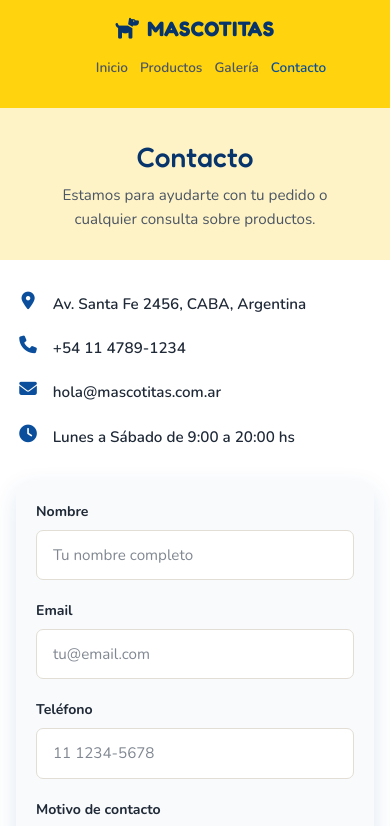
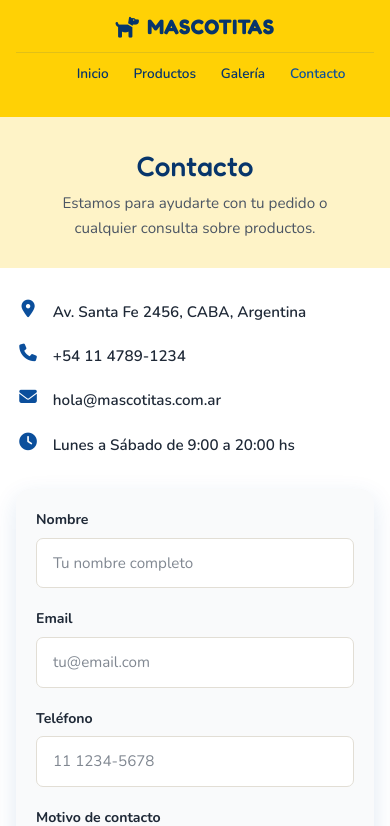
Before and after one commit to daliendre95-spec/MascotitasPetshop, a React (Vite) app: page /contacto in a window 390 px wide. Shown: the top 826 px of the page. Built offline with nearby package versions, Linux system fonts and the light colour scheme.

Commit message:
fix: header mobile con fondo amarillo completo sobre el menu

```diff
--- a/src/styles/hero.css
+++ b/src/styles/hero.css
@@ -44,7 +44,7 @@
 
 @media (max-width: 768px) {
   .hero {
-    min-height: calc(100dvh - 7.5rem);
+    min-height: calc(100dvh - 9.5rem);
     padding: 1.5rem 1rem;
     background-position: center center;
   }
--- a/src/styles/navbar.css
+++ b/src/styles/navbar.css
@@ -2,17 +2,23 @@
   position: sticky;
   top: 0;
   z-index: 100;
-  background-color: rgba(255, 209, 0, 0.95);
+  background-color: rgba(255, 209, 0, 0.98);
   backdrop-filter: blur(8px);
   border-bottom: 1px solid var(--color-light);
-  height: var(--header-height);
+  /* Crece con el menú: evita links flotando sobre el hero */
+  height: auto;
+  min-height: var(--header-height);
 }
 
 .site-header .container {
   display: flex;
   align-items: center;
   justify-content: space-between;
-  height: 100%;
+  gap: 0.75rem;
+  min-height: var(--header-height);
+  height: auto;
+  padding-top: 0.5rem;
+  padding-bottom: 0.5rem;
 }
 
 .logo {
@@ -25,20 +31,22 @@
   letter-spacing: 0.02em;
   font-weight: 700;
   color: var(--color-primary-dark);
+  flex-shrink: 0;
 }
 
 .main-nav ul {
   display: flex;
   flex-wrap: wrap;
   gap: 0.25rem 1rem;
+  justify-content: flex-end;
 }
 
 .main-nav a {
   text-decoration: none;
-  color: var(--color-muted);
+  color: var(--color-primary-dark);
   font-weight: 600;
   font-size: 0.9rem;
-  padding: 0.35rem 0;
+  padding: 0.35rem 0.15rem;
   transition: color 0.2s;
 }
 
@@ -48,29 +56,41 @@
 }
 
 @media (max-width: 768px) {
-  .site-header {
-    height: auto;
-    min-height: var(--header-height);
-  }
-
   .site-header .container {
-    height: auto;
     flex-direction: column;
-    gap: 0.6rem;
-    padding-top: 0.75rem;
-    padding-bottom: 0.75rem;
+    align-items: center;
+    gap: 0.5rem;
+    padding-top: 0.65rem;
+    padding-bottom: 0.85rem;
   }
 
   .main-nav {
     width: 100%;
+    border-top: 1px solid rgba(11, 79, 156, 0.12);
+    padding-top: 0.55rem;
   }
 
   .main-nav ul {
     justify-content: center;
-    gap: 0.5rem 0.75rem;
+    gap: 0.35rem 0.85rem;
   }
 
   .main-nav a {
     font-size: 0.85rem;
+    padding: 0.25rem 0.35rem;
   }
 }
+
+@media (max-width: 380px) {
+  .main-nav ul {
+    gap: 0.25rem 0.5rem;
+  }
+
+  .main-nav a {
+    font-size: 0.8rem;
+  }
+
+  .logo {
+    font-size: 1.15rem;
+  }
+}
```
